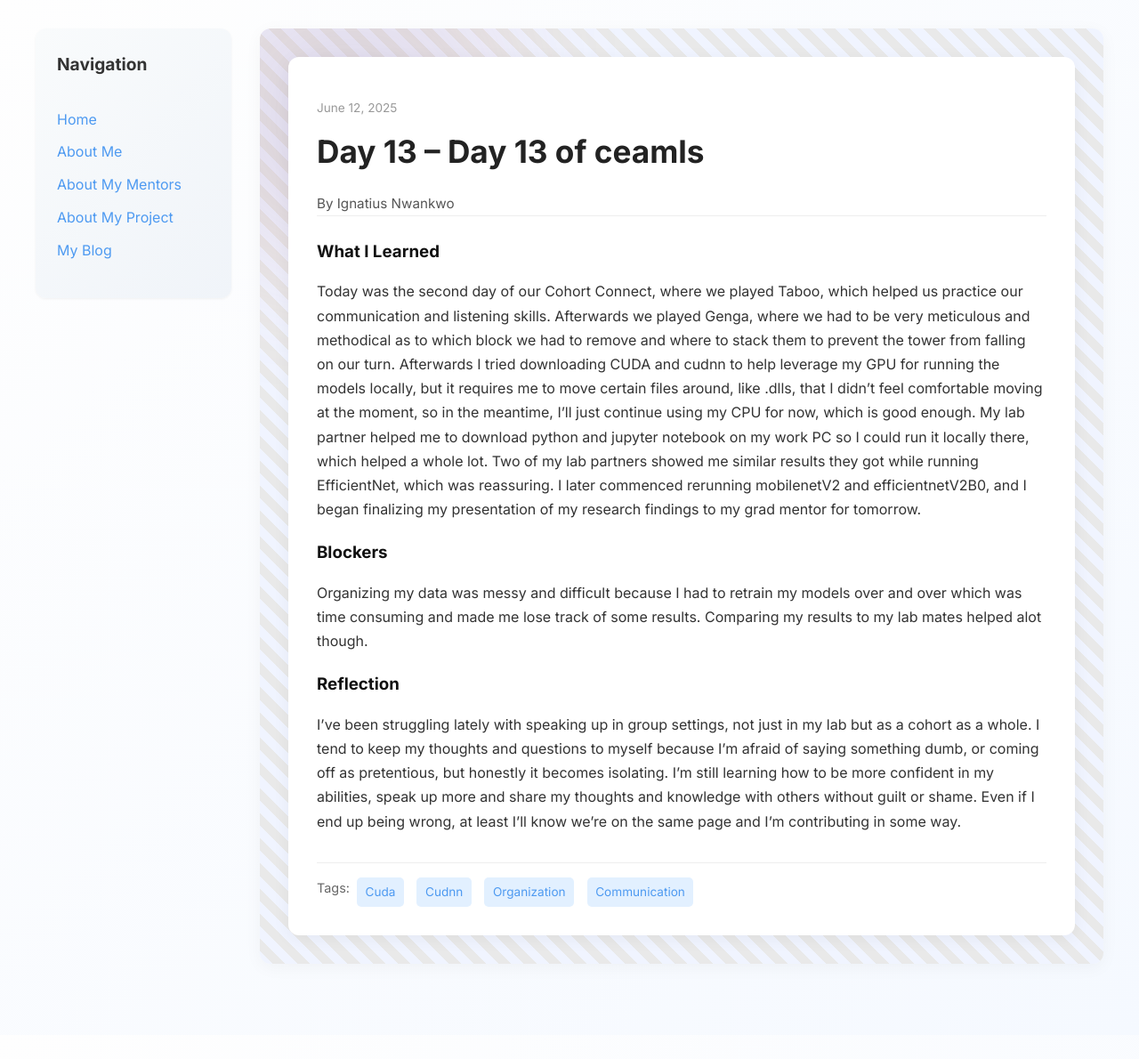
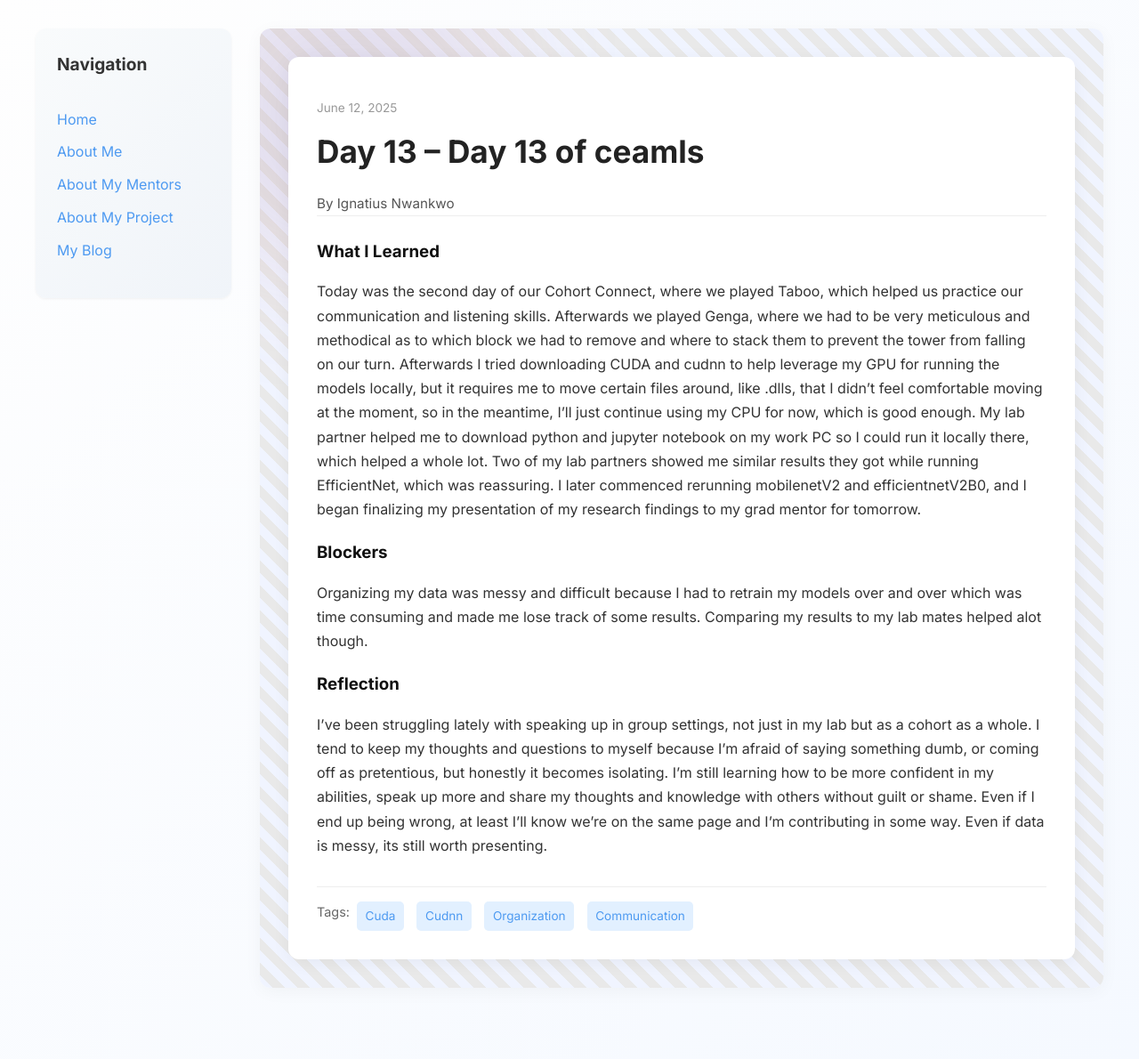
Before and after one commit to toxhi/toxhi.github.io, a Jekyll site: the page built from _posts/2025-06-12-day-13.md, in a window 1280 px wide. Shown: the whole page at 89% size. Built offline with Jekyll 4.4.1, drawn with Linux system fonts in a browser that asks for light colours; before the commit the page ends 1163 px from its top, so only the background shows below that.

Commit message:
Update 2025-06-12-day-13.md

```diff
--- a/_posts/2025-06-12-day-13.md
+++ b/_posts/2025-06-12-day-13.md
@@ -14,7 +14,7 @@
   Organizing my data was messy and difficult because I had to retrain my models over and over which was time consuming and made me lose track of some results. Comparing my results to my lab mates helped alot though.
 
 reflection: |
-  I’ve been struggling lately with speaking up in group settings, not just in my lab but as a cohort as a whole. I tend to keep my thoughts and questions to myself because I’m afraid of saying something dumb, or coming off as pretentious, but honestly it becomes isolating. I’m still learning how to be more confident in my abilities, speak up more and share my thoughts and knowledge with others without guilt or shame. Even if I end up being wrong, at least I’ll know we're on the same page and I’m contributing in some way.
+  I’ve been struggling lately with speaking up in group settings, not just in my lab but as a cohort as a whole. I tend to keep my thoughts and questions to myself because I’m afraid of saying something dumb, or coming off as pretentious, but honestly it becomes isolating. I’m still learning how to be more confident in my abilities, speak up more and share my thoughts and knowledge with others without guilt or shame. Even if I end up being wrong, at least I’ll know we're on the same page and I’m contributing in some way. Even if data is messy, its still worth presenting.
 
 
 ---
```
